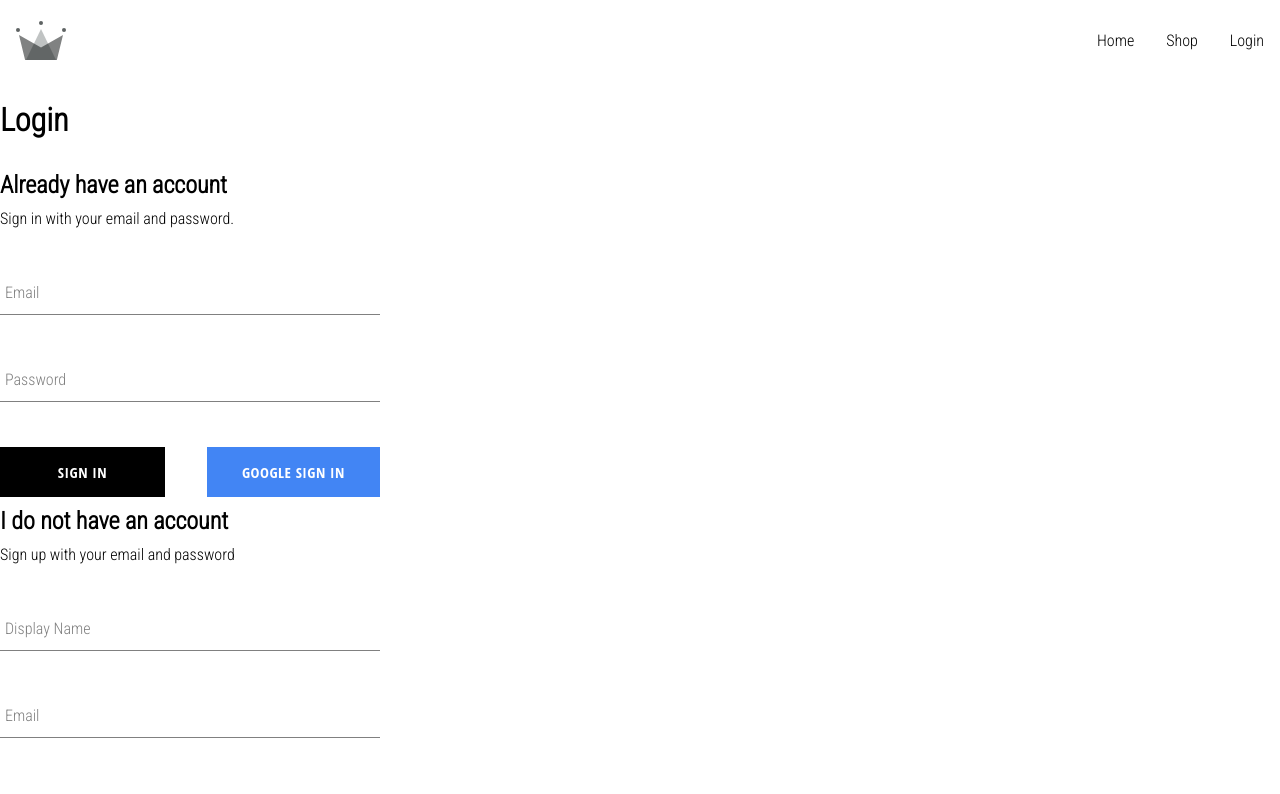
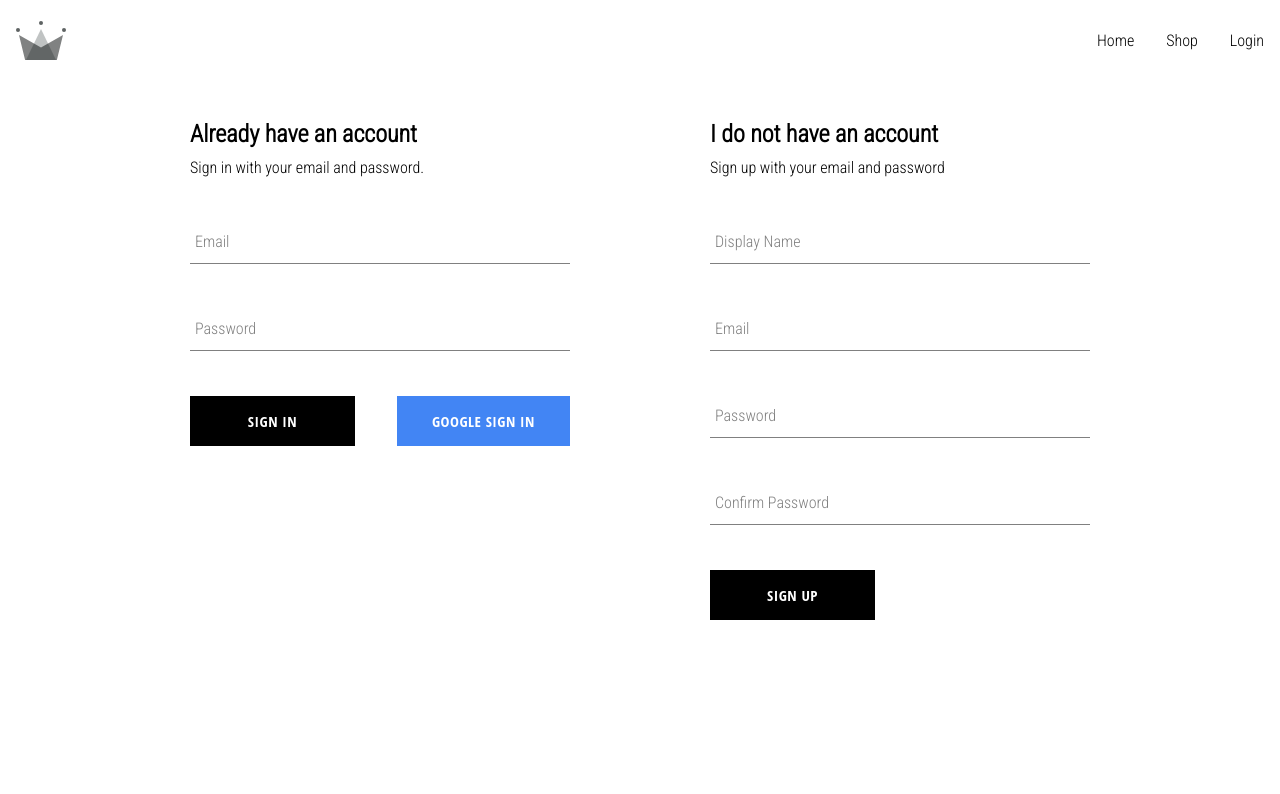
Before and after one commit to wibrvallejoma/react-from-zero-to-master, a React (Create React App) app in the folder crown-clothing/: page /auth in a window 1280 px wide. Shown: the top 794 px of the page. Built offline with nearby package versions, Linux system fonts and the light colour scheme; no server answers.

Commit message:
feat: add styles to auth page

```diff
--- a/crown-clothing/src/components/sign-in-form/sign-in-form.component.jsx
+++ b/crown-clothing/src/components/sign-in-form/sign-in-form.component.jsx
@@ -36,9 +36,13 @@
       console.log(response);
       resetFormFields();
     } catch (error) {
-
+      // Generalize errors, more secured.
+      if (error.code === "auth/wrong-password" || error.code === "auth/user-not-found") {
+        alert("Incorrect email or password.");
+      } else {
+        console.log(error);
+      }
     }
-
   };
 
   // Handles change for each input
--- a/crown-clothing/src/routes/authentication/authentication.route.jsx
+++ b/crown-clothing/src/routes/authentication/authentication.route.jsx
@@ -1,10 +1,13 @@
+// Components
 import SignUpForm from '../../components/sign-up-form/sign-up-form.component';
 import SignInForm from '../../components/sign-in-form/sign-in-form.component';
 
+// Styles
+import './authentication.styles.scss';
+
 const Authentication = () => {
   return (
-    <div>
-      <h1>Login</h1>
+    <div className='authentication-container'>
       <SignInForm />
       <SignUpForm />
     </div>
--- /dev/null
+++ b/crown-clothing/src/routes/authentication/authentication.styles.scss
@@ -0,0 +1,6 @@
+.authentication-container {
+  display: flex;
+  width: 900px;
+  justify-content: space-between;
+  margin: 30px auto;
+}
```
